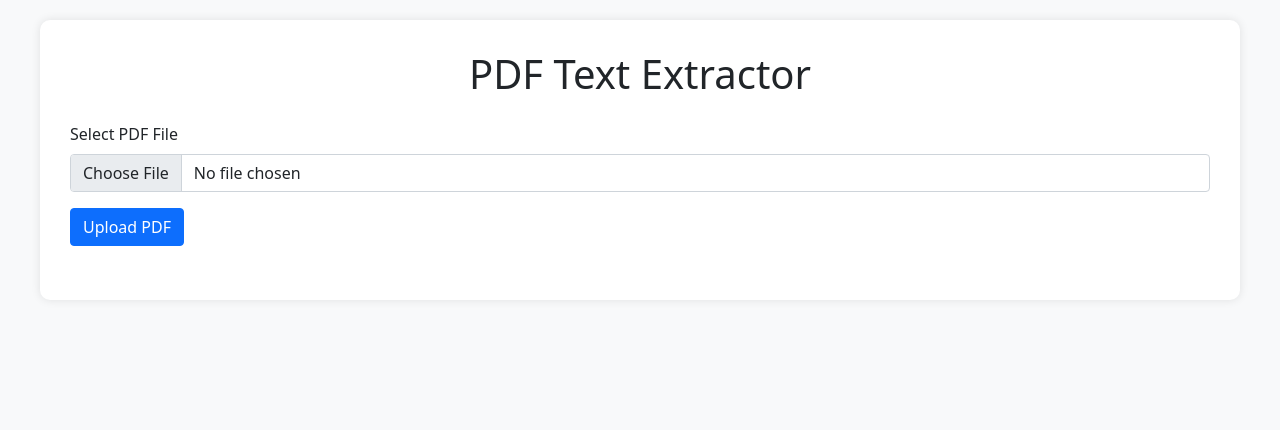
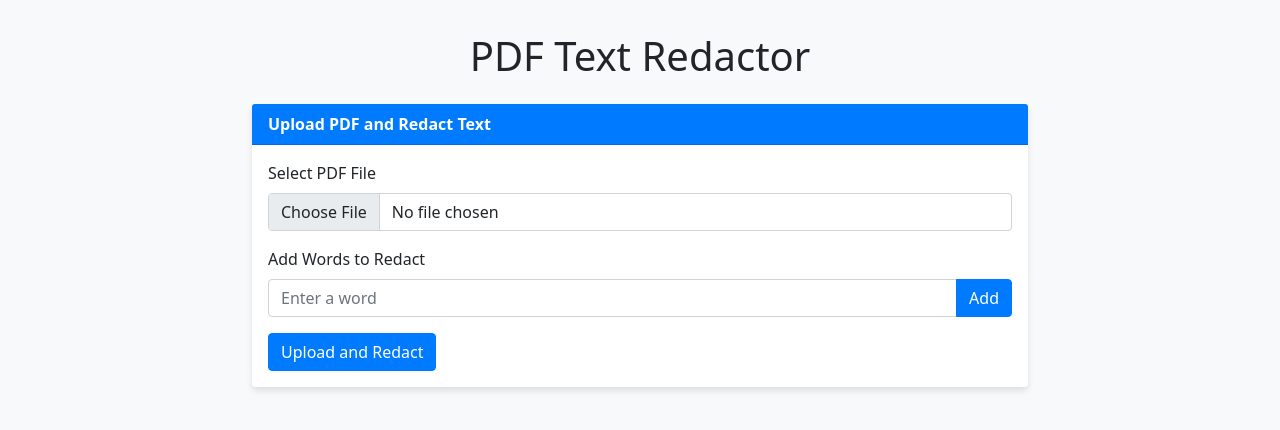
Before and after one commit to arunksalian/ImageEdit, a Python web app: template templates/index.html in a window 1280 px wide. Shown: the top 430 px of the page. Run offline with Jinja, Linux system fonts and the light colour scheme; the template is opened without the code that fills it, so the values that code supplies are empty; some libraries are stand-ins or nearby versions.

Commit message:
Update requirements.txt and index.html: Add modern UI and update dependencies

```diff
--- a/templates/index.html
+++ b/templates/index.html
@@ -3,287 +3,177 @@
 <head>
     <meta charset="UTF-8">
     <meta name="viewport" content="width=device-width, initial-scale=1.0">
-    <title>PDF Text Extractor</title>
+    <title>PDF Text Redactor</title>
     <link href="https://cdn.jsdelivr.net/npm/bootstrap@5.1.3/dist/css/bootstrap.min.css" rel="stylesheet">
     <style>
         body {
-            padding: 20px;
+            padding-top: 2rem;
             background-color: #f8f9fa;
         }
         .container {
-            max-width: 1200px;
-            background-color: white;
-            padding: 30px;
-            border-radius: 10px;
-            box-shadow: 0 0 10px rgba(0,0,0,0.1);
+            max-width: 800px;
         }
-        .pdf-content {
-            margin-top: 20px;
-            padding: 20px;
-            background-color: #f8f9fa;
-            border-radius: 5px;
-            white-space: pre-wrap;
-            position: relative;
-            user-select: text;
+        .card {
+            border: none;
+            box-shadow: 0 4px 6px rgba(0, 0, 0, 0.1);
+            margin-bottom: 2rem;
         }
-        .content-section {
-            margin-top: 20px;
-        }
-        .download-link {
-            display: inline-block;
-            margin-top: 10px;
-            padding: 10px 20px;
+        .card-header {
             background-color: #007bff;
             color: white;
-            text-decoration: none;
-            border-radius: 5px;
-        }
-        .download-link:hover {
-            background-color: #0056b3;
-            color: white;
-        }
-        .text-line {
-            padding: 2px 0;
-            line-height: 1.5;
-        }
-        .word-container {
-            display: inline-block;
-            margin: 2px;
-            padding: 2px 5px;
-            border: 1px solid #ddd;
-            border-radius: 3px;
-            cursor: pointer;
-        }
-        .word-container:hover {
-            background-color: #f8f9fa;
-        }
-        .word-checkbox {
-            margin-right: 5px;
-        }
-        .word-label {
-            cursor: pointer;
-            padding: 2px 4px;
-            border-radius: 3px;
-            transition: background-color 0.2s;
-        }
-        .word-checkbox:checked + .word-label {
-            background-color: #ffeb3b;
-        }
-        .word-checkbox:checked + .word-label.redacted {
-            background-color: #000;
-            color: #000;
-        }
-        .redaction-controls {
-            margin: 10px 0;
-            padding: 10px;
-            background-color: #f8f9fa;
-            border-radius: 5px;
-            display: none;
-        }
-        .redaction-controls.active {
-            display: block;
-        }
-        .selection-controls {
-            margin-bottom: 10px;
-            padding: 10px;
-            background-color: #e9ecef;
-            border-radius: 5px;
-        }
-        .page-section {
-            margin-bottom: 30px;
-            padding: 15px;
-            border: 1px solid #dee2e6;
-            border-radius: 5px;
-            background-color: #fff;
-        }
-        .page-header {
-            background-color: #f8f9fa;
-            padding: 10px;
-            margin-bottom: 15px;
-            border-radius: 3px;
             font-weight: bold;
         }
-        .word-list {
-            columns: 4;
-            column-gap: 20px;
-            margin-bottom: 20px;
+        .btn-primary {
+            background-color: #007bff;
+            border-color: #007bff;
         }
-        @media (max-width: 992px) {
-            .word-list {
-                columns: 3;
-            }
+        .btn-primary:hover {
+            background-color: #0056b3;
+            border-color: #0056b3;
         }
-        @media (max-width: 768px) {
-            .word-list {
-                columns: 2;
-            }
+        #wordList {
+            margin-top: 1rem;
         }
-        @media (max-width: 576px) {
-            .word-list {
-                columns: 1;
-            }
+        .word-item {
+            display: inline-block;
+            background-color: #e9ecef;
+            padding: 0.25rem 0.5rem;
+            margin: 0.25rem;
+            border-radius: 0.25rem;
         }
-        .selected {
-            background-color: #fff3cd;
-        }
-        .redacted {
-            background-color: #000;
-            color: #fff;
-        }
-        #pdf-preview {
-            width: 100%;
-            height: 800px;
-            border: 1px solid #dee2e6;
-            margin-bottom: 20px;
-        }
-        .controls {
-            margin-bottom: 20px;
-            padding: 10px;
-            background-color: #f8f9fa;
-            border-radius: 5px;
+        .word-item button {
+            margin-left: 0.5rem;
+            border: none;
+            background: none;
+            color: #dc3545;
+            padding: 0;
+            font-size: 0.875rem;
         }
     </style>
 </head>
 <body>
     <div class="container">
-        <h1 class="text-center mb-4">PDF Text Extractor</h1>
+        <h1 class="text-center mb-4">PDF Text Redactor</h1>
 
-        {% with messages = get_flashed_messages() %}
-            {% if messages %}
-                {% for message in messages %}
-                    <div class="alert alert-warning">{{ message }}</div>
-                {% endfor %}
-            {% endif %}
-        {% endwith %}
-
-        <form method="post" enctype="multipart/form-data" class="mb-4">
-            <div class="mb-3">
-                <label for="file" class="form-label">Select PDF File</label>
-                <input type="file" class="form-control" id="file" name="file" accept=".pdf">
+        <div class="card">
+            <div class="card-header">
+                Upload PDF and Redact Text
             </div>
-            <button type="submit" class="btn btn-primary">Upload PDF</button>
-        </form>
-
-        {% if pdf_url %}
-        <div class="row">
-            <!-- PDF Preview -->
-            <div class="col-md-6">
-                <h3>PDF Preview</h3>
-                <iframe id="pdf-preview" src="{{ pdf_url }}"></iframe>
-            </div>
-
-            <!-- Extracted Text -->
-            <div class="col-md-6">
-                <h3>Extracted Text</h3>
-
-                <!-- Controls -->
-                <div class="controls">
-                    <button class="btn btn-secondary btn-sm" onclick="selectAll()">Select All</button>
-                    <button class="btn btn-secondary btn-sm" onclick="deselectAll()">Deselect All</button>
-                    <button class="btn btn-danger btn-sm" onclick="clearRedactions()">Clear All Redactions</button>
-                    <button class="btn btn-primary btn-sm" onclick="redactSelected()">Redact Selected Words</button>
-                </div>
-
-                <!-- Content -->
-                {% if content %}
-                    {% for page in content %}
-                    <div class="page-section">
-                        <div class="page-header">Page {{ page.page_num }} of {{ total_pages }}</div>
-                        <div class="word-list">
-                            {% for word in page.words %}
-                            <div class="word-container">
-                                <input type="checkbox" class="word-checkbox" data-word="{{ word }}" data-line="{{ page.page_num }}">
-                                <span>{{ word }}</span>
-                            </div>
-                            {% endfor %}
+            <div class="card-body">
+                <form id="uploadForm" enctype="multipart/form-data">
+                    <div class="mb-3">
+                        <label for="pdfFile" class="form-label">Select PDF File</label>
+                        <input type="file" class="form-control" id="pdfFile" name="file" accept=".pdf" required>
+                    </div>
+                    <div class="mb-3">
+                        <label for="wordInput" class="form-label">Add Words to Redact</label>
+                        <div class="input-group">
+                            <input type="text" class="form-control" id="wordInput" placeholder="Enter a word">
+                            <button type="button" class="btn btn-primary" onclick="addWord()">Add</button>
                         </div>
+                        <div id="wordList"></div>
                     </div>
-                    {% endfor %}
-                {% endif %}
+                    <button type="submit" class="btn btn-primary">Upload and Redact</button>
+                </form>
             </div>
         </div>
-        {% endif %}
+
+        <div id="result" class="card d-none">
+            <div class="card-header">
+                Result
+            </div>
+            <div class="card-body">
+                <div id="resultMessage"></div>
+                <div id="downloadLink" class="mt-3"></div>
+            </div>
+        </div>
     </div>
 
     <script src="https://cdn.jsdelivr.net/npm/bootstrap@5.1.3/dist/js/bootstrap.bundle.min.js"></script>
     <script>
-        function selectAll() {
-            document.querySelectorAll('.word-checkbox').forEach(checkbox => {
-                checkbox.checked = true;
-                checkbox.parentElement.classList.add('selected');
-            });
+        let words = [];
+
+        function addWord() {
+            const wordInput = document.getElementById('wordInput');
+            const word = wordInput.value.trim();
+
+            if (word && !words.includes(word)) {
+                words.push(word);
+                updateWordList();
+                wordInput.value = '';
+            }
         }
 
-        function deselectAll() {
-            document.querySelectorAll('.word-checkbox').forEach(checkbox => {
-                checkbox.checked = false;
-                checkbox.parentElement.classList.remove('selected');
-            });
+        function removeWord(word) {
+            words = words.filter(w => w !== word);
+            updateWordList();
         }
 
-        function clearRedactions() {
-            document.querySelectorAll('.word-container').forEach(container => {
-                container.classList.remove('redacted');
-            });
+        function updateWordList() {
+            const wordList = document.getElementById('wordList');
+            wordList.innerHTML = words.map(word => `
+                <span class="word-item">
+                    ${word}
+                    <button onclick="removeWord('${word}')">&times;</button>
+                </span>
+            `).join('');
         }
 
-        function redactSelected() {
-            const selectedWords = [];
-            document.querySelectorAll('.word-checkbox:checked').forEach(checkbox => {
-                selectedWords.push({
-                    text: checkbox.dataset.word,
-                    line: checkbox.dataset.line
-                });
-                checkbox.parentElement.classList.add('redacted');
-            });
+        document.getElementById('uploadForm').addEventListener('submit', async (e) => {
+            e.preventDefault();
 
-            if (selectedWords.length === 0) {
-                alert('Please select words to redact first');
+            if (words.length === 0) {
+                alert('Please add at least one word to redact');
                 return;
             }
 
-            fetch('/redact-pdf', {
-                method: 'POST',
-                headers: {
-                    'Content-Type': 'application/json',
-                },
-                body: JSON.stringify({
-                    redacted_words: selectedWords
-                })
-            })
-            .then(response => {
-                if (!response.ok) {
-                    throw new Error('Network response was not ok');
+            const formData = new FormData();
+            const fileInput = document.getElementById('pdfFile');
+
+            formData.append('file', fileInput.files[0]);
+            words.forEach(word => formData.append('words', word));
+
+            try {
+                const response = await fetch('/pdf/upload-and-redact', {
+                    method: 'POST',
+                    body: formData
+                });
+
+                const result = await response.json();
+
+                const resultDiv = document.getElementById('result');
+                const resultMessage = document.getElementById('resultMessage');
+                const downloadLink = document.getElementById('downloadLink');
+
+                resultDiv.classList.remove('d-none');
+
+                if (response.ok) {
+                    resultMessage.innerHTML = '<div class="alert alert-success">PDF successfully redacted!</div>';
+                    downloadLink.innerHTML = `
+                        <a href="/pdf/download/${result.filename}" class="btn btn-primary">
+                            Download Redacted PDF
+                        </a>
+                    `;
+                } else {
+                    resultMessage.innerHTML = `
+                        <div class="alert alert-danger">
+                            Error: ${result.error || 'Failed to redact PDF'}
+                        </div>
+                    `;
+                    downloadLink.innerHTML = '';
                 }
-                return response.blob();
-            })
-            .then(blob => {
-                const url = window.URL.createObjectURL(blob);
-                const a = document.createElement('a');
-                a.href = url;
-                a.download = 'redacted_document.pdf';
-                document.body.appendChild(a);
-                a.click();
-                window.URL.revokeObjectURL(url);
-                a.remove();
-            })
-            .catch(error => {
+            } catch (error) {
                 console.error('Error:', error);
-                alert('Error redacting PDF: ' + error.message);
-            });
-        }
+                const resultDiv = document.getElementById('result');
+                const resultMessage = document.getElementById('resultMessage');
 
-        // Add click event listeners to checkboxes
-        document.addEventListener('DOMContentLoaded', function() {
-            document.querySelectorAll('.word-checkbox').forEach(checkbox => {
-                checkbox.addEventListener('change', function() {
-                    if (this.checked) {
-                        this.parentElement.classList.add('selected');
-                    } else {
-                        this.parentElement.classList.remove('selected');
-                    }
-                });
-            });
+                resultDiv.classList.remove('d-none');
+                resultMessage.innerHTML = `
+                    <div class="alert alert-danger">
+                        Error: Failed to process request
+                    </div>
+                `;
+            }
         });
     </script>
 </body>
```
Also changed, not shown: requirements.txt (+7 -0 lines).
